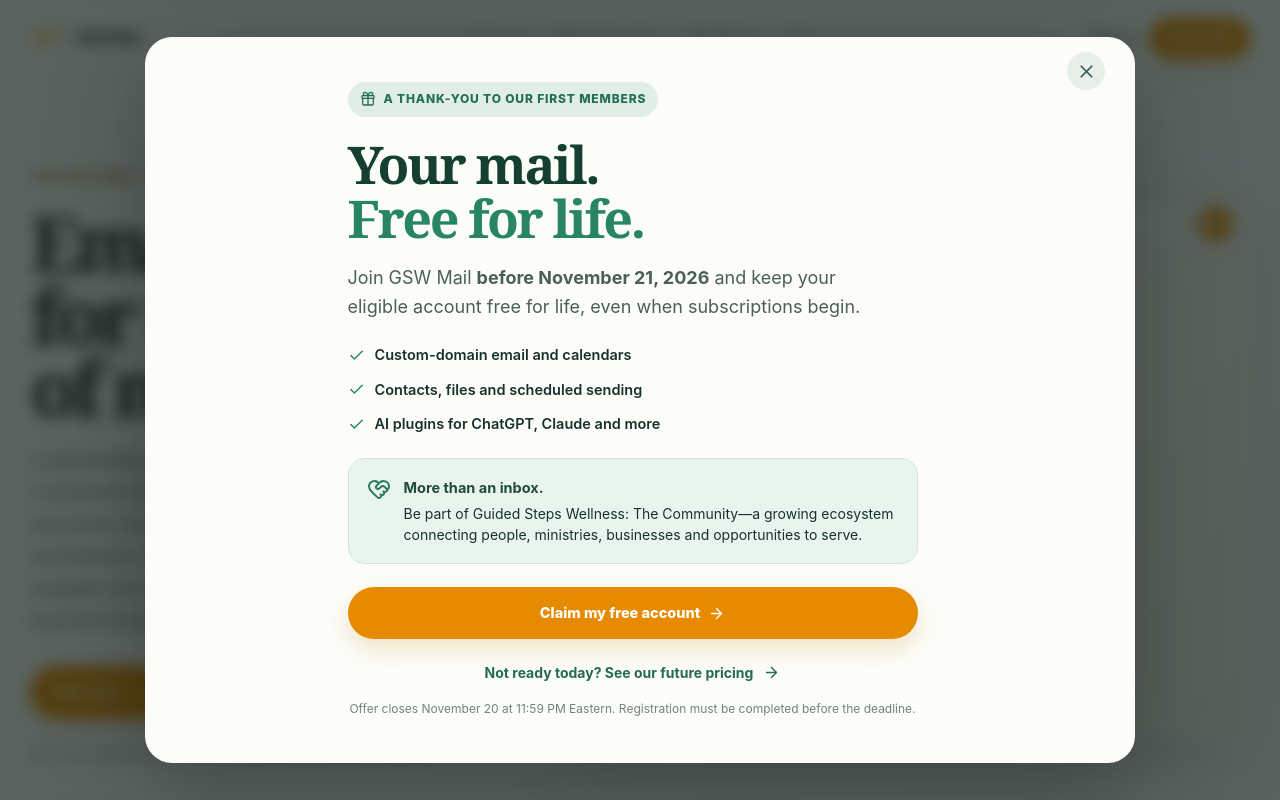
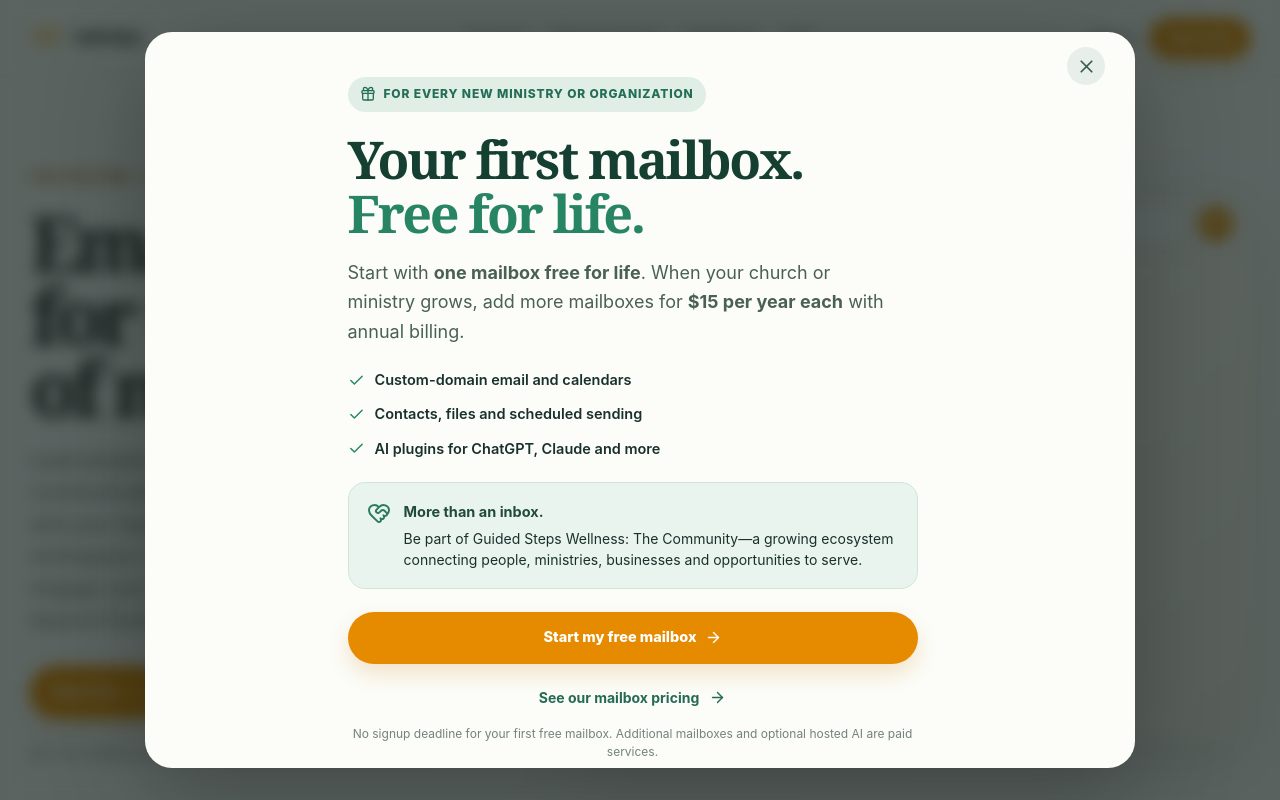
Before and after one commit to fairenow/gsw-mail, a React (Vite) app in the folder apps/web/: page / in a window 1280 px wide. Both pictures are taken after a click on the button "Compose". Shown: the top 800 px of the page. Built offline with nearby package versions, Linux system fonts and the light colour scheme.

Commit message:
copy(offer): replace launch-deadline unlimited promise with one free mailbox for life

```diff
--- a/apps/web/src/components/FreeForLifePromoModal.tsx
+++ b/apps/web/src/components/FreeForLifePromoModal.tsx
@@ -6,13 +6,13 @@ type BillingPeriod = "monthly" | "annual";
 const comparisons = [
   {
     name: "GSW Mail",
-    subtitle: "Built for purpose-driven teams",
-    monthly: "$2.50",
-    annual: "$15/yr",
+    subtitle: "For pastors, churches and ministry teams",
+    monthly: "First free; +$2.50/mo",
+    annual: "First free; +$15/yr",
     storage: "5 GB email storage per mailbox",
     tools: "Custom email, calendar, contacts, files, branded templates, scheduled mail, API + AI plugins",
     ai: "Optional AI Chat + scheduled agents ($25/mo or $125/yr)",
-    community: "Guided Steps Wellness: The Community; scheduling and live-streaming roadmap",
+    community: "Bible Study App community, live streaming and upcoming integrated ministry campaigns",
     url: "/control-center#billing",
     recommended: true,
   },
@@ -63,8 +63,8 @@ const comparisons = [
 ] as const;
 
 const moneyNote = {
-  monthly: "Monthly, no annual commitment where offered.",
-  annual: "Annual totals per user or mailbox. GSW charges $15 upfront; other providers may bill monthly on an annual commitment."
+  monthly: "First GSW mailbox is free for life. Additional mailboxes can use monthly billing where offered.",
+  annual: "Your first GSW Mail mailbox is free for life; each additional mailbox costs $15/year paid upfront. Other providers may bill monthly on an annual commitment."
 } as const;
 
 export function FreeForLifePromoModal({ onDismiss }: { onDismiss: () => void }) {
@@ -104,14 +104,14 @@ export function FreeForLifePromoModal({ onDismiss }: { onDismiss: () => void })
     if (event.target === event.currentTarget) onDismiss();
   }}>
     <section className={`lp2-offer-dialog ${flipped ? "is-flipped" : ""}`} role="dialog" aria-modal="true"
-      aria-label={flipped ? "GSW Mail subscription pricing comparison" : "Free for life invitation"}>
+      aria-label={flipped ? "GSW Mail subscription pricing comparison" : "One free mailbox for life"}>
       <button className="lp2-free-close" ref={closeRef} type="button" aria-label="Close offer" onClick={onDismiss}><X size={21} /></button>
       <div className="lp2-offer-stage">
         <div className="lp2-offer-rotator">
           <div className="lp2-offer-face lp2-offer-front" aria-hidden={flipped}>
-            <span className="lp2-free-kicker"><Gift size={16}/> A thank-you to our first members</span>
-            <h2>Your mail.<br/><em>Free for life.</em></h2>
-            <p>Join GSW Mail <strong>before November 21, 2026</strong> and keep your eligible account free for life, even when subscriptions begin.</p>
+            <span className="lp2-free-kicker"><Gift size={16}/> For every new ministry or organization</span>
+            <h2>Your first mailbox.<br/><em>Free for life.</em></h2>
+            <p>Start with <strong>one mailbox free for life</strong>. When your church or ministry grows, add more mailboxes for <strong>$15 per year each</strong> with annual billing.</p>
             <div className="lp2-free-benefits">
               <span><Check size={17}/> Custom-domain email and calendars</span>
               <span><Check size={17}/> Contacts, files and scheduled sending</span>
@@ -120,11 +120,11 @@ export function FreeForLifePromoModal({ onDismiss }: { onDismiss: () => void })
             <div className="lp2-offer-community"><HeartHandshake size={24}/>
               <div><strong>More than an inbox.</strong><span>Be part of Guided Steps Wellness: The Community—a growing ecosystem connecting people, ministries, businesses and opportunities to serve.</span></div>
             </div>
-            <a className="lp2-button lp2-free-cta" href="/sign-up" onClick={onDismiss}>Claim my free account <ArrowRight size={17}/></a>
+            <a className="lp2-button lp2-free-cta" href="/sign-up" onClick={onDismiss}>Start my free mailbox <ArrowRight size={17}/></a>
             <button type="button" className="lp2-offer-flip-trigger" onClick={() => setFlipped(true)}>
-              Not ready today? See our future pricing <ArrowRight size={17}/>
+              See our mailbox pricing <ArrowRight size={17}/>
             </button>
-            <small className="lp2-offer-expiry">Offer closes November 20 at 11:59 PM Eastern. Registration must be completed before the deadline.</small>
+            <small className="lp2-offer-expiry">No signup deadline for your first free mailbox. Additional mailboxes and optional hosted AI are paid services.</small>
           </div>
           <div className="lp2-offer-face lp2-offer-back" aria-hidden={!flipped}>
             <div className="lp2-offer-back-head">
@@ -147,8 +147,8 @@ export function FreeForLifePromoModal({ onDismiss }: { onDismiss: () => void })
                     {plan.name === "GSW Mail" && <span className="lp2-gsw-featured-storage">5 GB email storage / mailbox</span>}
                   </th>)}</tr></thead>
                 <tbody>
-                  <tr className="lp2-offer-price-row"><th scope="row">Price per mailbox / user</th>{comparisons.map((p) =>
-                    <td key={p.name} className={p.name === "GSW Mail" ? "gsw-plan" : ""}><strong>{p[period]}</strong><small>{period === "annual" && p.name !== "GSW Mail" ? "annual commitment" : period === "annual" ? "per mailbox · paid upfront" : "per mailbox / month"}</small></td>)}</tr>
+                  <tr className="lp2-offer-price-row"><th scope="row">Price per additional mailbox / user</th>{comparisons.map((p) =>
+                    <td key={p.name} className={p.name === "GSW Mail" ? "gsw-plan" : ""}><strong>{p[period]}</strong><small>{period === "annual" && p.name !== "GSW Mail" ? "annual commitment" : period === "annual" ? "per additional mailbox · paid upfront" : "per additional mailbox / month"}</small></td>)}</tr>
                   <tr><th scope="row">Email storage</th>{comparisons.map(p=><td key={p.name} className={p.name === "GSW Mail" ? "gsw-plan" : ""}>{p.storage}</td>)}</tr>
                   <tr><th scope="row">Included tools</th>{comparisons.map(p=><td key={p.name} className={p.name === "GSW Mail" ? "gsw-plan" : ""}>{p.tools}</td>)}</tr>
                   <tr><th scope="row">Built-in AI</th>{comparisons.map(p=><td key={p.name} className={p.name === "GSW Mail" ? "gsw-plan" : ""}>{p.ai}</td>)}</tr>
@@ -158,7 +158,7 @@ export function FreeForLifePromoModal({ onDismiss }: { onDismiss: () => void })
             </div>
             <p className="lp2-offer-note">{moneyNote[period]} USD before tax, excluding promotions. Plans are not identical; storage, app functionality and AI allowances differ. Zoho Mail Lite is an email-only option, while Zoho Workplace Standard includes more office tools. <a href="https://workspace.google.com/pricing" target="_blank" rel="noopener noreferrer">Google</a> · <a href="https://www.zoho.com/workplace/pricing.html" target="_blank" rel="noopener noreferrer">Zoho</a> · <a href="https://www.microsoft.com/en-us/microsoft-365/business/microsoft-365-business-basic" target="_blank" rel="noopener noreferrer">Microsoft</a></p>
             <div className="lp2-offer-outlook"><HeartHandshake size={25}/><div><strong>One inbox. A connected ecosystem.</strong><p>Custom-domain inboxes, calendar, contacts, files, branded templates, scheduled mail, API access, and AI plugins for ChatGPT or Claude are included. Hosted AI Chat and agentic scheduled work are optional. Coming next: bookable meeting links with Zoom, Teams, Google Meet or Zoho Cliq; Bible Study App rooms, livestreams and social broadcasting. These are in development.</p><p>Built for small teams, ministry leaders and founders—and connected to Guided Steps Wellness: The Community.</p></div></div>
-            <div className="lp2-offer-actions"><button type="button" className="lp2-offer-back-button" onClick={() => setFlipped(false)}><ArrowLeft size={17}/> Back to free offer <RotateCcw size={14}/></button><a href="/sign-up" className="lp2-button lp2-free-cta" onClick={onDismiss}>Join before November 21 <ArrowRight size={17}/></a></div>
+            <div className="lp2-offer-actions"><button type="button" className="lp2-offer-back-button" onClick={() => setFlipped(false)}><ArrowLeft size={17}/> Back to free offer <RotateCcw size={14}/></button><a href="/sign-up" className="lp2-button lp2-free-cta" onClick={onDismiss}>Start with a free mailbox <ArrowRight size={17}/></a></div>
           </div>
         </div>
       </div>
```
